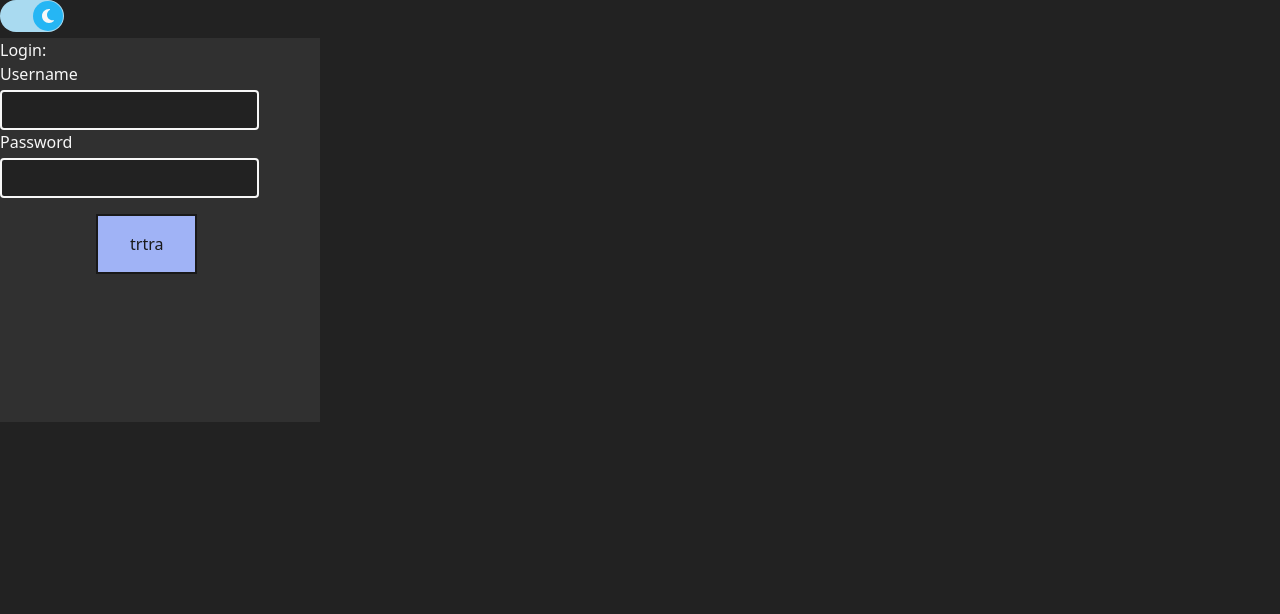
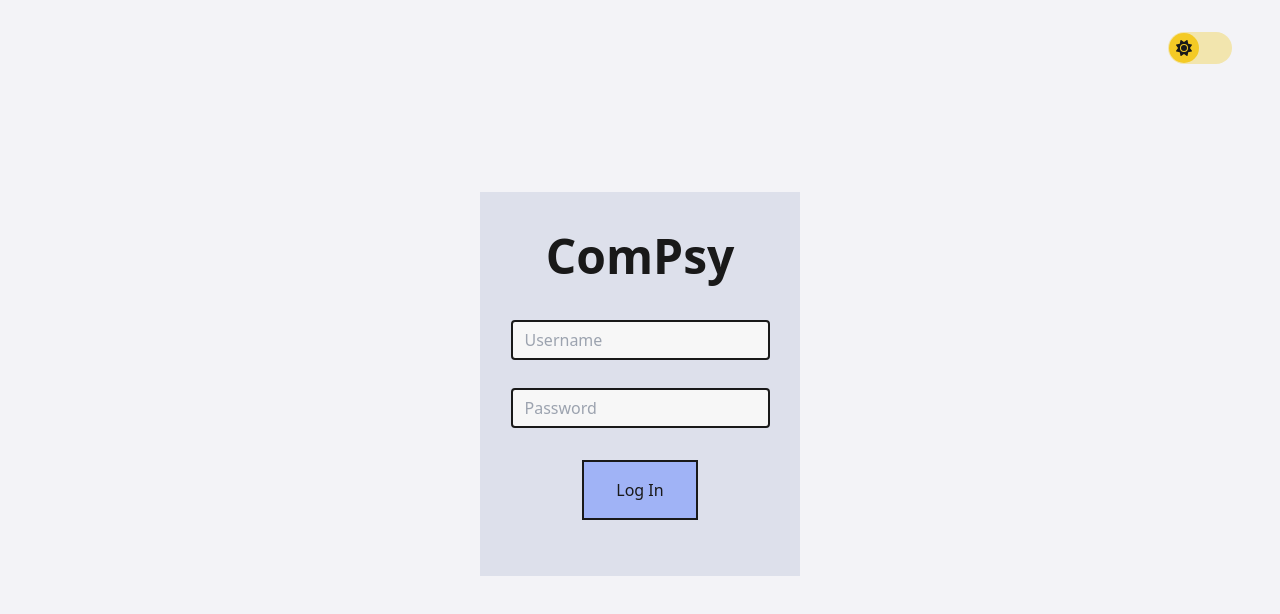
Before and after one commit to rchdlee/ComPsy_App, a React (Vite) app: page /login in a window 1280 px wide. Shown: the top 614 px of the page. Built offline with nearby package versions, Linux system fonts and the light colour scheme; what tailwindcss-text-fill would draw is missing.

Commit message:
login screen cleanup + darkmode option saved to localstorage

```diff
--- a/src/App.jsx
+++ b/src/App.jsx
@@ -47,9 +47,8 @@ function App() {
     faFileLines,
     faArrowRightFromBracket
   );
-
-  const [isDarkMode, setIsDarkMode] = useState(true);
-
+  const savedIsDarkMode = JSON.parse(localStorage.getItem("darkMode"));
+  const [isDarkMode, setIsDarkMode] = useState(savedIsDarkMode);
   const [DUMMY_LOGGED_IN, setDUMMY_LOGGED_IN] = useState(false);
 
   // const DUMMY_AVAILABLE_TABS = [
--- a/src/components/Ingestion.jsx
+++ b/src/components/Ingestion.jsx
@@ -33,7 +33,9 @@ const Ingestion = () => {
   }, []);
 
   if (isAtStart && !availableStudies) {
-    return <LoadScreen message={"Retrieving Available Studies..."} />;
+    return (
+      <LoadScreen message={"Retrieving Available Studies..."} marginTop="24" />
+    );
   }
 
   if (isAtStart && availableStudies) {
@@ -53,7 +55,7 @@ const Ingestion = () => {
   }
 
   if (!isAtStart && !metadata) {
-    return <LoadScreen message={"Retrieving Metadata..."} />;
+    return <LoadScreen message={"Retrieving Metadata..."} marginTop="24" />;
   }
 
   if (!isAtStart && metadata) {
--- a/src/components/LoadScreen.jsx
+++ b/src/components/LoadScreen.jsx
@@ -1,14 +1,20 @@
 const LoadScreen = (props) => {
   return (
-    <div className="flex items-center mt-24 flex-col gap-8">
+    <div
+      className={`flex items-center mt-${props.marginTop} flex-col ${
+        props.message ? "gap-8" : ""
+      }`}
+    >
       <div
         className="inline-block w-20 h-20 after:content-[' '] after:block after:w-16 after:h-16 after:m-2 after:border-[6px]
-    after:border-t-blackTextLight after:border-l-white after:border-b-blackTextLight after:border-r-white
-    dark:after:border-t-white dark:after:border-l-backgroundDark dark:after:border-b-white dark:after:border-r-backgroundDark
+    after:border-t-blackTextLight after:border-l-transparent after:border-b-blackTextLight after:border-r-transparent
+    dark:after:border-t-white dark:after:border-l-transparent dark:after:border-b-white dark:after:border-r-transparent
     after:animate-spin
     after:rounded-full"
       ></div>
-      <p className="text-blackTextLight dark:text-white">{props.message}</p>
+      {props.message && (
+        <p className="text-blackTextLight dark:text-white">{props.message}</p>
+      )}
     </div>
   );
 };
--- a/src/components/Login.jsx
+++ b/src/components/Login.jsx
@@ -1,25 +1,44 @@
+import { useState } from "react";
 import { Navigate } from "react-router-dom";
 import Switch from "react-switch";
 
 import { FontAwesomeIcon } from "@fortawesome/react-fontawesome";
+import { useForm } from "react-hook-form";
+import LoadScreen from "./LoadScreen";
 
 const Login = (props) => {
+  const [isLoggingIn, setIsLoggingIn] = useState(false);
+
+  const {
+    register,
+    handleSubmit,
+    formState: { errors },
+  } = useForm();
+
+  const handleDarkModeSwitch = () => {
+    props.setIsDarkMode((prevState) => {
+      localStorage.setItem("darkMode", JSON.stringify(!prevState));
+      return !prevState;
+    });
+  };
+
+  console.log("errors", errors);
+
+  const onSubmit = (data) => {
+    console.log(data);
+    setIsLoggingIn(true);
+    setTimeout(() => {
+      props.setDUMMY_LOGGED_IN(true);
+    }, 1500);
+  };
+
   if (props.DUMMY_LOGGED_IN) {
-    // console.log('user is already logged in');
     return <Navigate to="/" />;
   }
 
-  const buttonClickHandler = () => {
-    console.log("log int!!");
-    props.setDUMMY_LOGGED_IN(true);
-  };
-
-  const handleDarkModeSwitch = () => {
-    props.setIsDarkMode((prevState) => !prevState);
-  };
-
   return (
     <div className="w-screen h-screen text-blackTextLight dark:text-white bg-backgroundLight dark:bg-backgroundDark">
+      <div className="flex justify-end pr-12 pt-8">
         <Switch
           onChange={handleDarkModeSwitch}
           checked={props.isDarkMode}
@@ -43,30 +62,60 @@ const Login = (props) => {
             </div>
           }
         />
-      <div className="w-80 h-96 bg-cardLight dark:bg-cardDark">
-        <h4>Login:</h4>
-        <form action="">
+      </div>
+      <div className="w-80 h-96 bg-cardLight dark:bg-cardDark mx-auto mt-32">
+        <h4 className="text-5xl font-bold text-center pt-10">ComPsy</h4>
+        <form
+          onSubmit={handleSubmit(onSubmit)}
+          className="flex flex-col items-center mt-5"
+        >
           <div>
-            <label htmlFor="">Username</label>
+            {/* <label htmlFor="">Username</label> */}
+            {/* {errors.username && ( */}
+            <p
+              className={`text-xs text-error dark:text-salmonRed ${
+                errors.username ? "" : "opacity-0"
+              }`}
+            >
+              Please enter username
+            </p>
+            {/* )} */}
             <input
+              {...register("username", { required: true })}
+              placeholder="Username"
               type="text"
               className={`bg-white dark:bg-backgroundDark h-10 mt-1 px-3 border-2 border-blackTextLight dark:border-white rounded`}
             />
           </div>
-          <div>
-            <label htmlFor="">Password</label>
+          <div className="mt-2">
+            {/* <label htmlFor="">Password</label> */}
+            {/* {errors.password && ( */}
+            <p
+              className={`text-xs text-error dark:text-salmonRed ${
+                errors.password ? "" : "opacity-0"
+              }`}
+            >
+              Please enter password
+            </p>
+            {/* )} */}
             <input
+              {...register("password", { required: true })}
+              placeholder="Password"
               type="text"
               className={`bg-white dark:bg-backgroundDark h-10 mt-1 px-3 border-2 border-blackTextLight dark:border-white rounded`}
             />
           </div>
+          {isLoggingIn ? (
+            <LoadScreen marginTop="8" />
+          ) : (
+            <input
+              type="submit"
+              value="Log In"
+              className="px-8 py-4 mt-8 border-2 border-black bg-lilacBlue disabled:opacity-50 text-blackTextLight "
+              // onClick={buttonClickHandler}
+            />
+          )}
         </form>
-        <button
-          className="px-8 py-4 border-2 border-black mt-4 ml-24 bg-lilacBlue disabled:opacity-50 disabled:cursor-not-allowed text-blackTextLight "
-          onClick={buttonClickHandler}
-        >
-          trtra
-        </button>
       </div>
     </div>
   );
--- a/src/components/TopBar.jsx
+++ b/src/components/TopBar.jsx
@@ -47,7 +47,10 @@ const TopBar = (props) => {
     });
 
   const handleDarkModeSwitch = () => {
-    props.setIsDarkMode((prevState) => !prevState);
+    props.setIsDarkMode((prevState) => {
+      localStorage.setItem("darkMode", !prevState);
+      return !prevState;
+    });
   };
 
   return (
--- a/tailwind.config.js
+++ b/tailwind.config.js
@@ -5,7 +5,7 @@ export default {
   darkMode: "class",
   theme: {
     colors: {
-      transparent: 'transparent',
+      transparent: "transparent",
       backgroundDark: "#222222",
       // backgroundLight: "#F3F3F7",
       backgroundLight: "#F3F3F7",
@@ -14,11 +14,12 @@ export default {
       cardDarkHover: "#292929",
       // cardLight: "#E9EBF2",
       cardLight: "#dde0eb",
+      // cardLight: "#EAEDF6",
       white: "#F7F7F7",
       lilacBlue: "#A0B3F6",
       lilacBlueActive: "#6C87E7",
       salmonRed: "#F6A0A0",
-      salmonRedActive: "#ED6B6B ",
+      error: "#ec0000",
       blackTextLight: "#191919",
     },
     extend: {},
```
Lines whose indentation alone changed are shown as unchanged.
